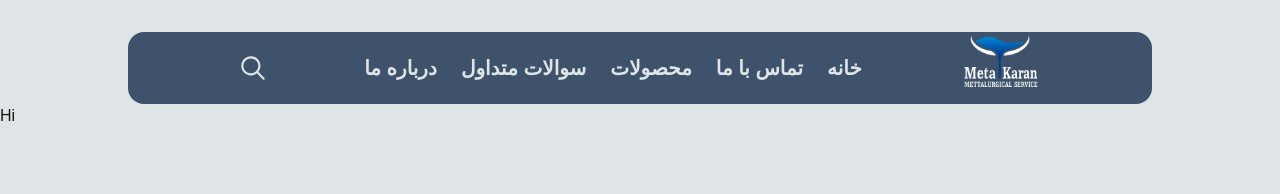
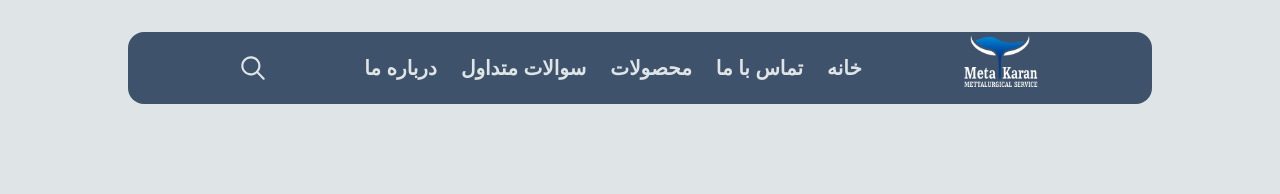
Before and after one commit to Promptopia-Academy/metalkaran, a Next.js app: page / in a window 1280 px wide. Shown: the top 194 px of the page. Built offline with nearby package versions, Linux system fonts and the light colour scheme.

Commit message:
feat: home page

```diff
--- a/src/app/page.tsx
+++ b/src/app/page.tsx
@@ -1,3 +1,8 @@
 export default function Home() {
-  return <main>Hi</main>;
+  return (
+    <main>
+      {/* carousel */}
+      <section className="p-32"></section>
+    </main>
+  );
 }
```
